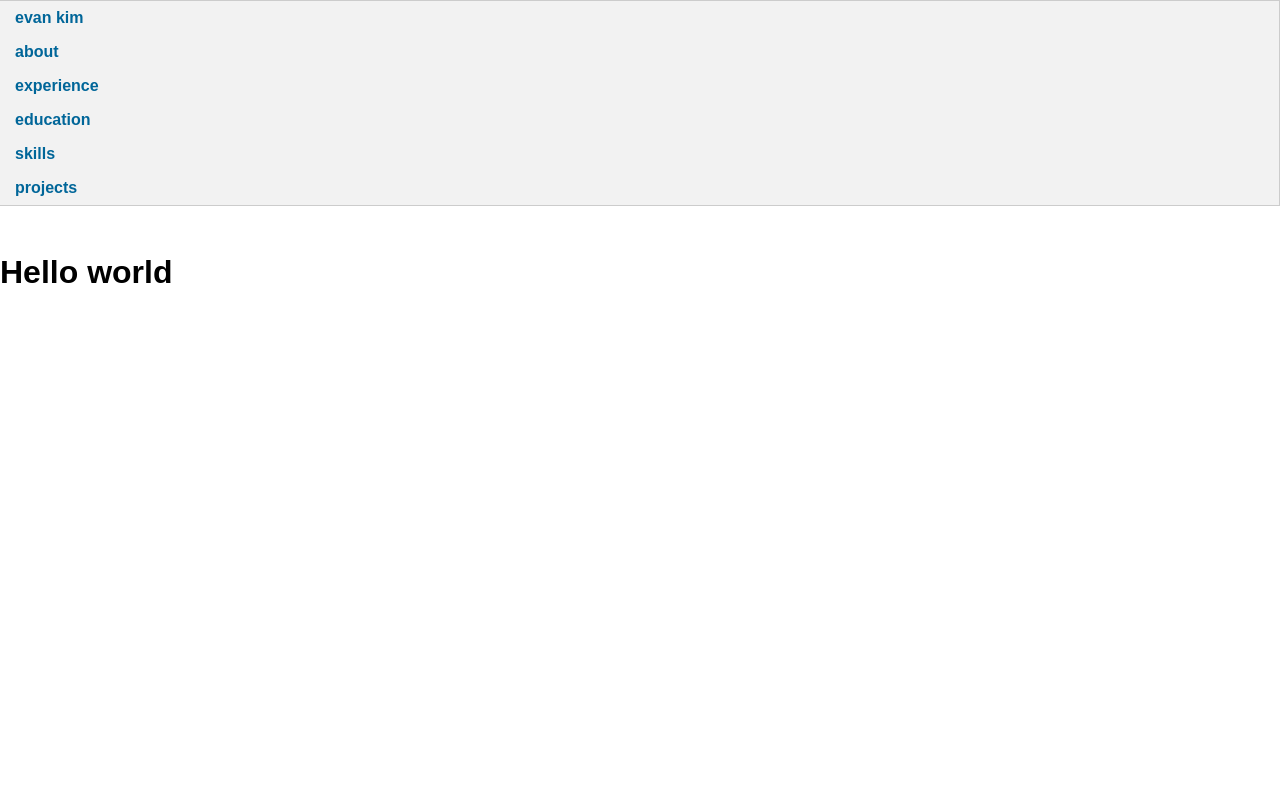
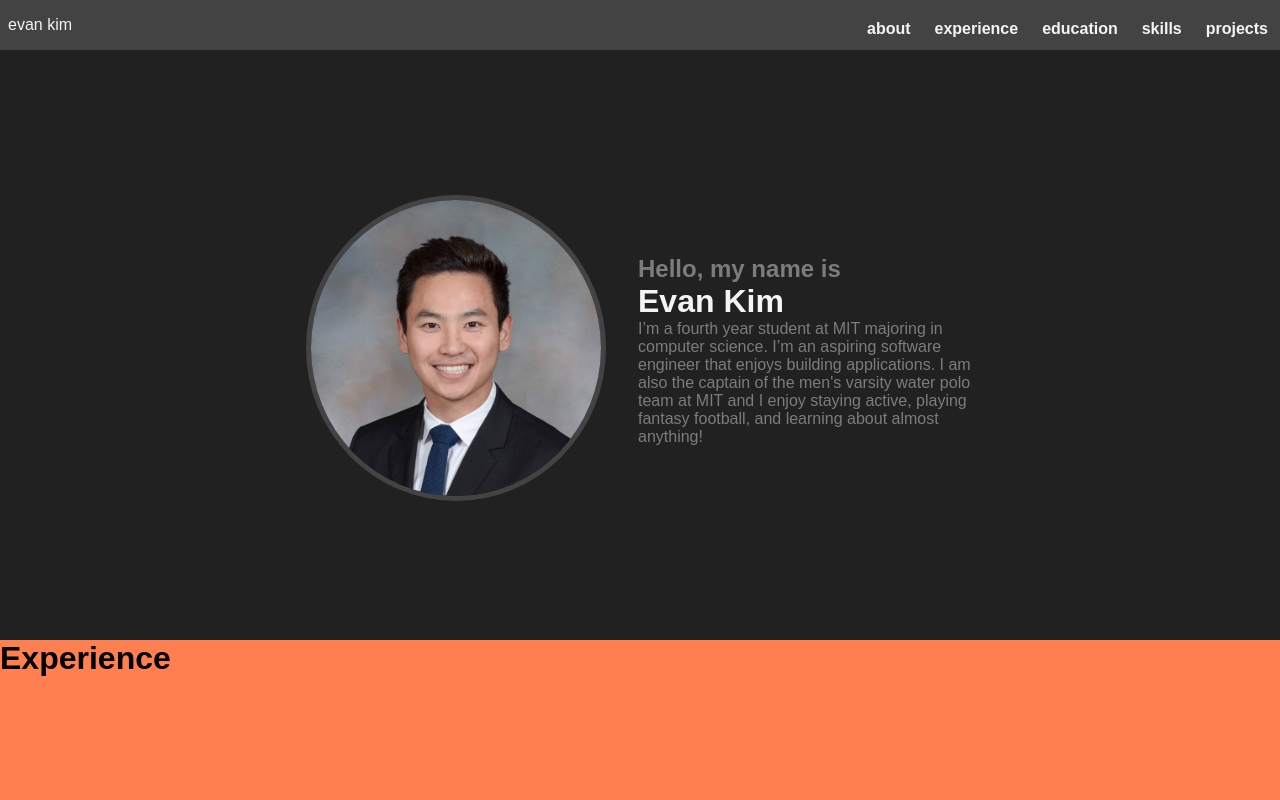
Before and after one commit to evankim20/evankim20.github.io, a React (Create React App) app: page / in a window 1280 px wide. Shown: the top 800 px of the page. Built offline with nearby package versions, Linux system fonts and the light colour scheme.

Commit message:
resposive navbar and about page

```diff
--- a/package.json
+++ b/package.json
@@ -8,7 +8,9 @@
     "@testing-library/user-event": "^12.6.2",
     "react": "^17.0.1",
     "react-dom": "^17.0.1",
+    "react-icons": "^4.1.0",
     "react-scripts": "4.0.1",
+    "react-scroll": "^1.8.1",
     "web-vitals": "^0.2.4"
   },
   "scripts": {
--- a/src/App.css
+++ b/src/App.css
@@ -5,20 +5,150 @@
   font-family: 'Encode Sans', sans-serif;
 }
 
+.subheading {
+  color: #7c7c7d;
+}
+
+.content {
+  color: #7c7c7d;
+}
+
+/* NAVBAR */
 #nav {
   width: 100%;
-  float: left;
-  margin: 0 0 3em 0;
+  height: 50px;
+  margin: 0;
   padding: 0;
-  list-style: none;
-  background-color: #f2f2f2;
-  border-bottom: 1px solid #ccc;
-  border-top: 1px solid #ccc; }
+  position: fixed;
+  background-color: #434344;
+}
 
-#nav li {
-      display: block;
-      padding: 8px 15px;
-      text-decoration: none;
-      font-weight: bold;
-      color: #069;
-      border-right: 1px solid #ccc; }
+#nav #logo {
+  height: 100%;
+  margin-top: 8px;
+  padding: 8px;
+  display: inline-block;
+  color:  #f4f4f5;
+}
+
+.links {
+  height: 0;
+  overflow: hidden;
+  list-style-type: none;
+  font-weight: bold;
+  text-align: center;
+  /* float: right; */
+}
+
+#nav a {
+  margin: 4px;
+  display: block;
+  color: #f4f4f5;
+}
+
+button {
+  font-size: 32px;
+  margin-right: 8px;
+  margin-top: 8px;
+  color:  #f4f4f5;
+  background: transparent;
+  border: none;
+  cursor: pointer;
+  outline: none;
+  float: right;
+}
+
+.show-nav {
+  margin-top: -10px;
+  height: 120px;
+  width: 100%;
+  background-color: #434344;
+  transition: 1s;
+}
+
+.hide-nav {
+  height: 0;
+  transition: 1s;
+  animation-direction: alternate;
+}
+
+/* Media screen size */
+@media screen and (min-width: 768px) {
+  button {
+      display: none;
+  }
+
+  .links {
+      height: 100%;
+      float: right;
+      display: inline-block;
+  }
+
+  .link-wrapper {
+    height: 100%;
+    padding: 8px;
+    margin-top: 8px;
+    display: inline-block;
+  }
+}
+
+
+/* SECTION CSS */
+.about-section {
+  padding-top: 60px;
+  height: 80vh;
+  background-color: #212122;
+  /* color:#007bed; MAIN BLUE*/
+  /* #7c7c7d secondary fond color */
+  /* color: #434344; SECONDARY GREY*/
+  color: #f4f4f5;
+  text-align: center;
+}
+
+.experience-section {
+  height: 80vh;
+  background-color: coral;
+}
+
+.education-section {
+  height: 80vh;
+  background-color: burlywood;
+}
+
+.skills-section {
+  height: 80vh;
+  background-color: peru;
+}
+
+.projects-section {
+  height: 80vh;
+  background-color: rebeccapurple;
+}
+
+/* ABOUT PAGE */
+.nametag {
+  height: 100%;
+  width: 75%;
+  margin: auto;
+  display: flex;
+  align-items: center;
+  justify-content: center;
+  /* margin-top: 10vh; */
+}
+
+#headshot {
+  border-radius: 50%;
+  border: 5px solid #434344;
+  width: 300px;
+  margin-right: 32px;
+}
+
+#photo {
+  max-width: 100%;
+  /* height: 100%; */
+}
+
+#bio {
+  flex-basis: 35%;
+  text-align: left;
+}
--- a/src/App.js
+++ b/src/App.js
@@ -1,11 +1,20 @@
 import './App.css';
-import Navbar from './components/Navbar';
+import Navbar from './Components/Navbar';
+import About from './Sections/About';
+import Education from './Sections/Education';
+import Experience from './Sections/Experience';
+import Projects from './Sections/Projects';
+import Skills from './Sections/Skills';
 
 function App() {
   return (
     <div className="App">
       <Navbar />
-      <h1>Hello world</h1>
+      <About />
+      <Experience />
+      <Education />
+      <Skills />
+      <Projects />
     </div>
   );
 }
--- /dev/null
+++ b/src/Sections/About.js
@@ -0,0 +1,12 @@
+import React from 'react'
+import Nametag from '../Components/Nametag'
+
+function About() {
+    return (
+        <div className="about-section" id="about">
+            <Nametag />
+        </div>
+    )
+}
+
+export default About
--- /dev/null
+++ b/src/Sections/Education.js
@@ -0,0 +1,11 @@
+import React from 'react'
+
+function Education() {
+    return (
+        <div className="education-section" id="education">
+            <h1>Education</h1>
+        </div>
+    )
+}
+
+export default Education
--- /dev/null
+++ b/src/Sections/Experience.js
@@ -0,0 +1,11 @@
+import React from 'react'
+
+function Experience() {
+    return (
+        <div className="experience-section" id="experience">
+            <h1>Experience</h1>
+        </div>
+    )
+}
+
+export default Experience
--- /dev/null
+++ b/src/Sections/Projects.js
@@ -0,0 +1,11 @@
+import React from 'react'
+
+function Projects() {
+    return (
+        <div className="projects-section" id="projects">
+            <h1>PROJECTZ</h1>
+        </div>
+    )
+}
+
+export default Projects
--- /dev/null
+++ b/src/Sections/Skills.js
@@ -0,0 +1,11 @@
+import React from 'react'
+
+function Skills() {
+    return (
+        <div className="skills-section" id="skills">
+            <h1>SKILLZ</h1>
+        </div>
+    )
+}
+
+export default Skills
--- /dev/null
+++ b/src/components/Nametag.js
@@ -0,0 +1,22 @@
+import React from 'react'
+import headshot from "../Images/headshot.png"
+
+function Nametag() {
+    return (
+        <div className="nametag">
+            <div id="photo">
+                <img src={headshot}  alt="Headshot" id="headshot"/>
+            </div>
+            <div id="bio">
+                <h2 className="subheading">Hello, my name is</h2>
+                <h1>Evan Kim</h1>
+                <div className="content">I’m a fourth year student at MIT majoring in computer science.  I’m an aspiring software engineer that
+                                        enjoys building applications.  I am also the captain of the men's varsity water polo team at MIT and I enjoy staying active,
+                                        playing fantasy football, and learning about almost anything!
+                </div>
+            </div>
+        </div>
+    )
+}
+
+export default Nametag
--- a/src/components/Navbar.js
+++ b/src/components/Navbar.js
@@ -1,16 +1,75 @@
 import React from 'react'
+import { FaAlignRight } from 'react-icons/fa';
+import { Link } from 'react-scroll'
+import { useState } from 'react'
 
 const Navbar = () => {
+    const [toggle, setToggle] = useState(false)
+
+    const Toggle = () => {
+        setToggle(!toggle)
+    }
+
     return (
-        <div>
-            <ul id="nav">
-                <li>evan kim</li>
-                <li>about</li>
-                <li>experience</li>
-                <li>education</li>
-                <li>skills</li>
-                <li>projects</li>
-            </ul>
+        <div id="nav">
+            <div id="logo">evan kim</div>
+            <button onClick={Toggle}>
+                        <FaAlignRight />
+            </button>
+            <div className={toggle ? "links show-nav" : "links hide-nav"}>
+                <div className="link-wrapper">
+                    <Link
+                        activeClass="active"
+                        to="about"
+                        spy={true}
+                        smooth={true}
+                        offset={-50}
+                        duration={500}
+                        onClick={toggle ? Toggle : () => {}}
+                    > about </Link>
+                </div>
+                <div className="link-wrapper">
+                    <Link
+                        activeClass="active"
+                        to="experience"
+                        spy={true}
+                        smooth={true}
+                        offset={-50}
+                        duration={500}
+                        onClick={toggle ? Toggle : () => {}}
+                    > experience </Link>
+                </div>
+                <div className="link-wrapper">
+                    <Link
+                        activeClass="active"
+                        to="education"
+                        spy={true}
+                        smooth={true}
+                        duration={500}
+                        onClick={toggle ? Toggle : () => {}}
+                    > education </Link>
+                </div>
+                <div className="link-wrapper">
+                    <Link
+                        activeClass="active"
+                        to="skills"
+                        spy={true}
+                        smooth={true}
+                        duration={500}
+                        onClick={toggle ? Toggle : () => {}}
+                    > skills </Link>
+                </div>
+                <div className="link-wrapper">
+                    <Link
+                        activeClass="active"
+                        to="projects"
+                        spy={true}
+                        smooth={true}
+                        duration={500}
+                        onClick={toggle ? Toggle : () => {}}
+                    > projects </Link>
+                </div>
+            </div>
         </div>
     )
 }
```
Also changed, not shown: src/Images/headshot.png (added), 1 other file (tests, documents, lock files or other folders).
